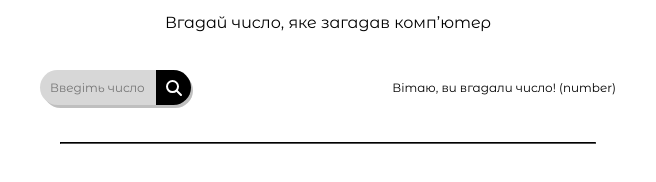
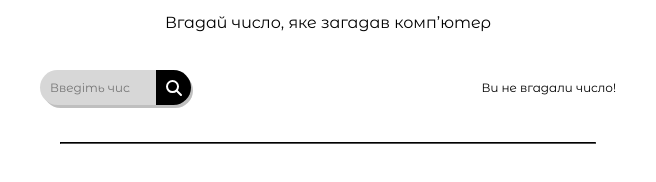
Before and after one commit to Nazariy150286/GameJS, a website built with Parcel: page src/index.html in a window 1280 px wide. Both pictures are taken after a click on the button 485 px from the left and 421 px from the top of the page. Shown: the part 334-516 px from the top of the page, 312-968 px from the left. Built offline with nearby package versions, Linux system fonts and the light colour scheme.

Commit message:
feat: add script for randnum

```diff
--- a/src/js/index.js
+++ b/src/js/index.js
@@ -0,0 +1 @@
+import "./randnum.js";
--- /dev/null
+++ b/src/js/randnum.js
@@ -0,0 +1,18 @@
+const inputRandnum = document.querySelector('.randnum__input');
+const btnRandnum = document.querySelector('.randnum__btn');
+const resultRundnum = document.querySelector('.randnum__result');
+
+
+
+
+btnRandnum.addEventListener('click', () => {
+    let randomNumber = Math.floor(Math.random() * 3) + 1
+    if (inputRandnum.value === randomNumber) {
+        resultRundnum.textContent = `Вітаю, ви вгадали число! ${inputRandnum.value}`
+    } else if (inputRandnum.value !== randomNumber){
+        resultRundnum.textContent = `Ви не вгадали число! ${inputRandnum.value}`
+    } else {
+        resultRundnum.textContent = `Введіть число`
+
+    }
+})
--- a/src/partials/sections/randnum.html
+++ b/src/partials/sections/randnum.html
@@ -4,7 +4,7 @@
             <h2 class="randnum__title">Вгадай число, яке загадав комп’ютер</h2>
             <div class="randnum__block">
                 <div class="randnum__input-form">
-                    <input class="randnum__input" type="text" placeholder="Введіть число">
+                    <input class="randnum__input" type="number" placeholder="Введіть число">
                     <button class="randnum__btn">
                         <svg width="16" height="16" viewBox="0 0 16 16" fill="none" xmlns="http://www.w3.org/2000/svg">
                             <circle cx="6.52174" cy="6.52174" r="5.52174" stroke="white" stroke-width="2" />
@@ -13,11 +13,10 @@
                     </button>
                 </div>
 
-                <p class="randnum__result">Вітаю, ви вгадали число! (number)</p>
+                <p class="randnum__result"></p>
 
             </div>
         </div>
         <hr class="line">
-
     </div>
 </section>
```
